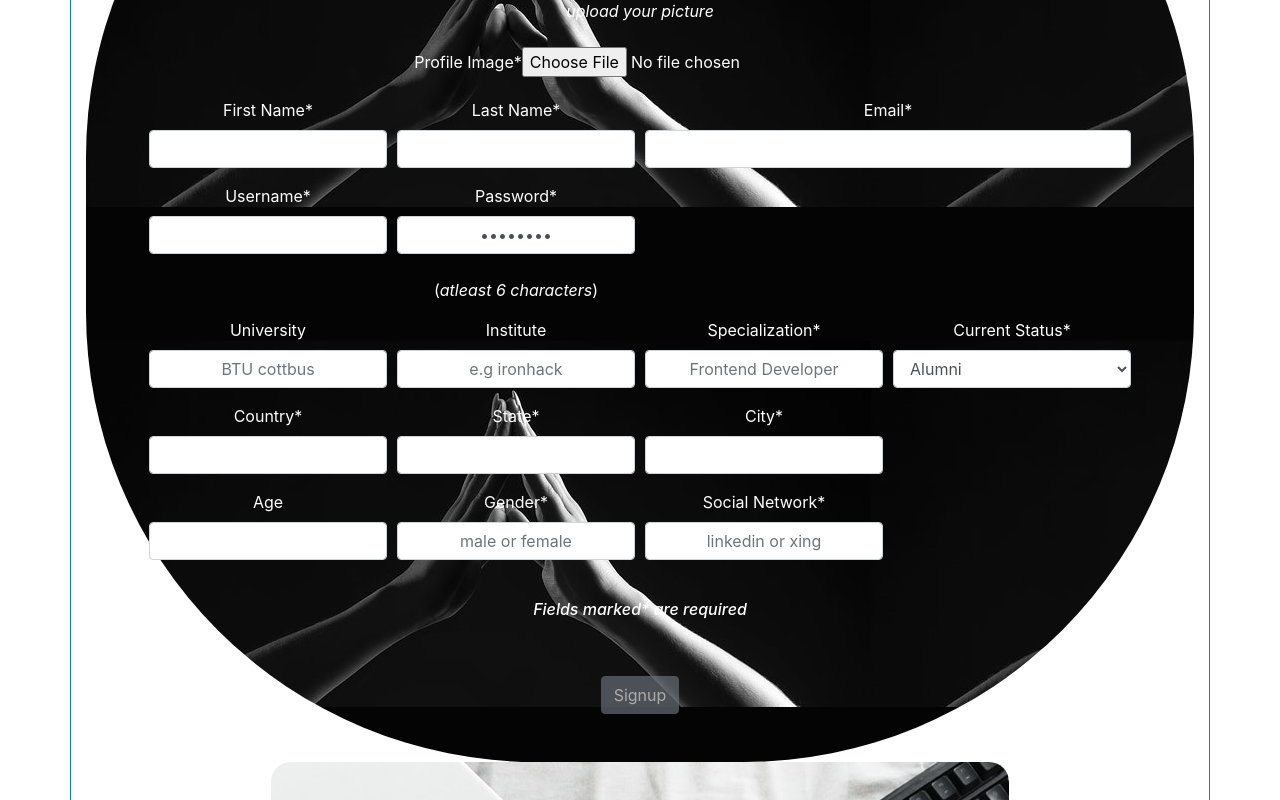
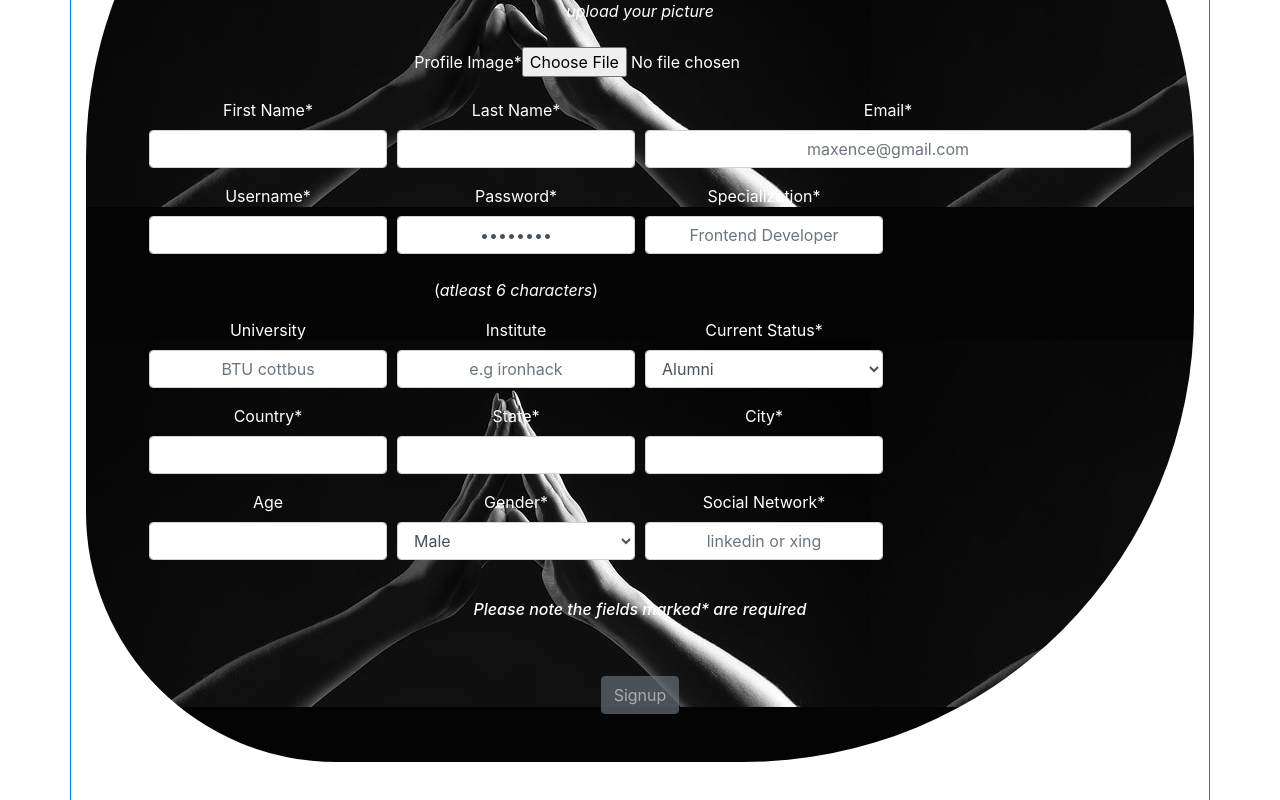
Before and after one commit to emmanuelky/connect-app, a React (Create React App) app in the folder client/: page /signup in a window 1280 px wide. Shown: the part 460-1260 px from the top of the page. Built offline with nearby package versions, Linux system fonts and the light colour scheme.

Commit message:
minor changes

```diff
--- a/client/src/components/pages/Jobs.jsx
+++ b/client/src/components/pages/Jobs.jsx
@@ -26,7 +26,7 @@ class Jobs extends Component {
           </h6>
           <br />
           <br />
-          <ol>
+          <ul>
             <li>
               <a href="https://authenticjobs.com/" target="_blank">
                 {" "}
@@ -357,7 +357,7 @@ class Jobs extends Component {
                 Linkedin
               </a>
             </li>
-          </ol>
+          </ul>
         </div>
 
         {this.state.message && (
--- a/client/src/components/pages/ProfileUsername.jsx
+++ b/client/src/components/pages/ProfileUsername.jsx
@@ -1,5 +1,6 @@
 import React, { Component } from "react";
 import api from "../../api";
+import { Link } from "react-router-dom";
 
 export default class ProfileUsername extends Component {
   constructor(props) {
@@ -60,7 +61,14 @@ export default class ProfileUsername extends Component {
         <hr />
         <h3>Contact Me On</h3>
         <h5>Email: {this.state.profile.email}</h5>
-        <h5>Social Network: {this.state.profile.social}</h5>
+        <h5>
+          {this.state.profile.social &&
+            this.state.profile.social.includes("http") && (
+              <a target="_blank" href={this.state.profile.social}>
+                Social Network
+              </a>
+            )}
+        </h5>
         <hr />
         <hr />
         <h3>Little About Me</h3>
--- a/client/src/components/pages/Projects.jsx
+++ b/client/src/components/pages/Projects.jsx
@@ -85,7 +85,7 @@ class Projects extends Component {
                 return false;
               })
               .map((p, i) => (
-                <div class="col-sm-4">
+                <div className="col-sm-4 m-5">
                   <div className="card mr-2 m-2 shadow-lg p-3 mb-5 bg-white rounded">
                     <img
                       className="grow"
--- a/client/src/components/pages/Signup.jsx
+++ b/client/src/components/pages/Signup.jsx
@@ -141,7 +141,7 @@ class Signup extends Component {
 
   render() {
     return (
-      <div className=" container Signup p-5">
+      <div className=" container Signup p-5 mb-5">
         <h2>Signup</h2>
         <br />
         <br />
@@ -198,6 +198,7 @@ class Signup extends Component {
                 <FormGroup>
                   <Label for="email">Email* </Label> <br />
                   <input
+                  placeholder="maxence@gmail.com"
                     className="text-center form-control"
                     type="email"
                     name="email"
@@ -212,14 +213,7 @@ class Signup extends Component {
                 </FormGroup>
               </Col>
             </Row>
-            {/* <FormGroup>
-          <Label for="exampleAddress">Address</Label>
-          <Input type="text" name="address" id="exampleAddress" placeholder="1234 Main St"/>
-        </FormGroup>
-        <FormGroup>
-          <Label for="exampleAddress2">Address 2</Label>
-          <Input type="text" name="address2" id="exampleAddress2" placeholder="Apartment, studio, or floor"/>
-        </FormGroup> */}
+
             <Row form>
               <Col md={3}>
                 <FormGroup>
@@ -244,6 +238,19 @@ class Signup extends Component {
                     onChange={e => this.handleInputChange("password", e)}
                   />{" "}
                   <br />(<i>atleast 6 characters</i>)
+                </FormGroup>
+              </Col>
+              <Col md={3}>
+                <FormGroup>
+                  <Label for="Specialization">Specialization*</Label>
+                  <input
+                    className="text-center form-control"
+                    size="25"
+                    placeholder="Frontend Developer"
+                    type="text"
+                    value={this.state.specialization}
+                    onChange={e => this.handleInputChange("specialization", e)}
+                  />
                 </FormGroup>
               </Col>
             </Row>
@@ -276,19 +283,7 @@ class Signup extends Component {
                   />
                 </FormGroup>
               </Col>
-              <Col md={3}>
-                <FormGroup>
-                  <Label for="Specialization">Specialization*</Label>
-                  <input
-                    className="text-center form-control"
-                    size="25"
-                    placeholder="Frontend Developer"
-                    type="text"
-                    value={this.state.specialization}
-                    onChange={e => this.handleInputChange("specialization", e)}
-                  />
-                </FormGroup>
-              </Col>
+
               <Col md={3}>
                 <FormGroup>
                   <Label for="status">Current Status*</Label> <br />
@@ -359,14 +354,14 @@ class Signup extends Component {
               <Col md={3}>
                 <FormGroup>
                   <Label for="Gender">Gender*</Label>
-                  <input
-                    className="text-center form-control"
-                    size="25"
-                    placeholder="male or female"
-                    type="text"
-                    value={this.state.gender}
+
+                  <select
+                    className="form-control"
                     onChange={e => this.handleInputChange("gender", e)}
-                  />
+                  >
+                    <option value="Male">Male</option>
+                    <option value="Female">Female</option>
+                  </select>
                 </FormGroup>
               </Col>
               <Col md={3}>
@@ -385,7 +380,7 @@ class Signup extends Component {
             </Row>
             <br />
             <h6>
-              <i>Fields marked* are required</i>{" "}
+              <i>Please note the fields marked* are required</i>{" "}
             </h6>
             <br />
             <br />
@@ -401,127 +396,7 @@ class Signup extends Component {
             )}
           </Form>
 
-          {/* <form>
-          First Name:{" "}
-          <input
-            type="text"
-            value={this.state.firstname}
-            onChange={e => this.handleInputChange("firstname", e)}
-          />{" "}
-          <br />
-          Last Name:{" "}
-          <input
-            type="text"
-            value={this.state.lastname}
-            onChange={e => this.handleInputChange("lastname", e)}
-          />{" "}
-          <br />
-          Username:{" "}
-          <input
-            type="text"
-            value={this.state.username}
-            onChange={e => this.handleInputChange("username", e)}
-          />{" "}
-          <br />
-          Password:{" "}
-          <input
-            type="password"
-            value={this.state.password}
-            onChange={e => this.handleInputChange("password", e)}
-          />{" "}
-          <br />
-          Email:{" "}
-          <input
-            type="email"
-            name="email"
-            value={this.state.email}
-            onChange={e => this.handleInputChange("email", e)}
-            valid={this.isEmailCorrect()}
-            invalid={this.state.email.length > 0 && !this.isEmailCorrect()}
-          />{" "}
-          <br />
-          Profile Image:{"/profile/"}
-          <input type="file" onChange={e => this.handleFileChange(e)} /> <br />
-          University:{" "}
-          <input
-            type="text"
-            value={this.state.university}
-            onChange={e => this.handleInputChange("university", e)}
-          />{" "}
-          <br />
-          Institute:{" "}
-          <input
-            type="text"
-            value={this.state.institute}
-            onChange={e => this.handleInputChange("institute", e)}
-          />{" "}
-          <br />
-          Country:{" "}
-          <input
-            type="text"
-            value={this.state.country}
-            onChange={e => this.handleInputChange("country", e)}
-          />{" "}
-          <br />
-          State:{" "}
-          <input
-            type="text"
-            value={this.state.state}
-            onChange={e => this.handleInputChange("state", e)}
-          />{" "}
-          <br />
-          City:{" "}
-          <input
-            type="text"
-            value={this.state.city}
-            onChange={e => this.handleInputChange("city", e)}
-          />{" "}
-          <br />
-          Specialization:{" "}
-          <input
-            type="text"
-            value={this.state.specialization}
-            onChange={e => this.handleInputChange("specialization", e)}
-          />{" "}
-          <br />
-          Status:{" "}
-          <input
-            type="text"
-            value={this.state.status}
-            onChange={e => this.handleInputChange("status", e)}
-          />{" "}
-          <br />
-          Age:{" "}
-          <input
-            type="text"
-            value={this.state.age}
-            onChange={e => this.handleInputChange("age", e)}
-          />{" "}
-          <br />
-          Gender:{" "}
-          <input
-            type="text"
-            value={this.state.gender}
-            onChange={e => this.handleInputChange("gender", e)}
-          />{" "}
-          <br />
-          Social:{" "}
-          <input
-            type="text"
-            value={this.state.social}
-            onChange={e => this.handleInputChange("social", e)}
-          />{" "}
-          <br />
-          <button
-            disabled={!this.isEmailCorrect() || !this.isPasswordStrong()}
-            onClick={e => this.handleClick(e)}
-          >
-            Signup
-          </button>
-        </form>
-        {this.state.message && (
-          <div className="info info-danger">{this.state.message}</div>
-        )} */}
+
         </div>
       </div>
     );
--- a/client/src/index.scss
+++ b/client/src/index.scss
@@ -36,6 +36,10 @@ body {
   }
 }
 .Home ul {
+  list-style: none;
+}
+
+.Jobs ul {
   list-style: none;
 }
 
@@ -182,6 +186,8 @@ body {
   border-radius: 20px;
   border: solid 5px #2e9bdb;
   text-align: center;
+  margin-top: 16px;
+  height: 65px;
 }
 
 .home-section-two {
@@ -305,7 +311,7 @@ textarea {
   background-image: url("./image1.jpeg");
   color: #fff;
   border-radius: 50px;
-  border-bottom-left-radius: 450px;
+  border-bottom-left-radius: 250px;
   border-top-left-radius: 450px;
   border-top-right-radius: 450px;
   border-bottom-right-radius: 450px;
```
Also changed, not shown: client/src/components/pages/Home.jsx (+16 -6 lines), client/src/components/pages/Profile.jsx (+29 -13 lines), 2 other files (tests, documents, lock files or other folders).
